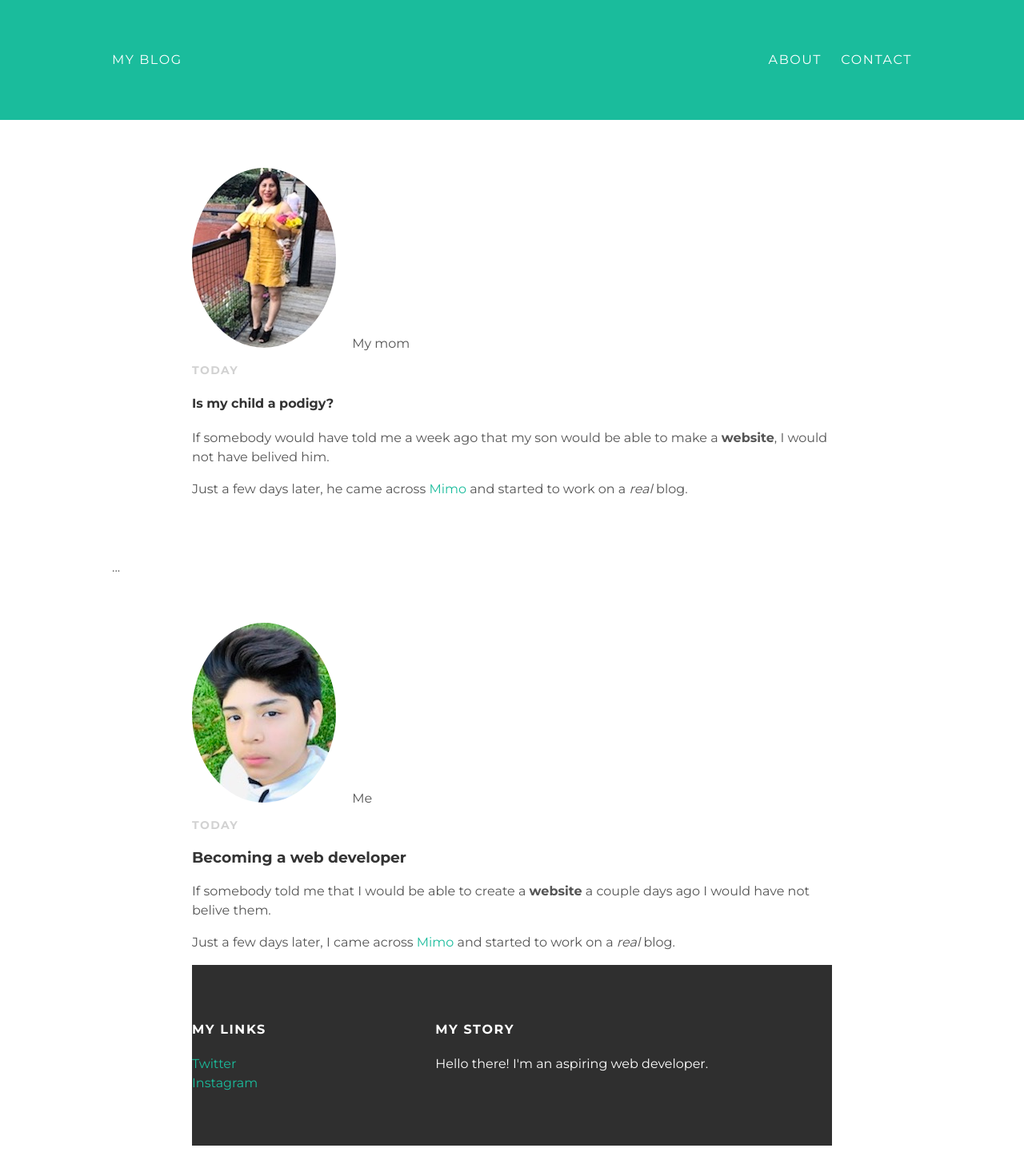
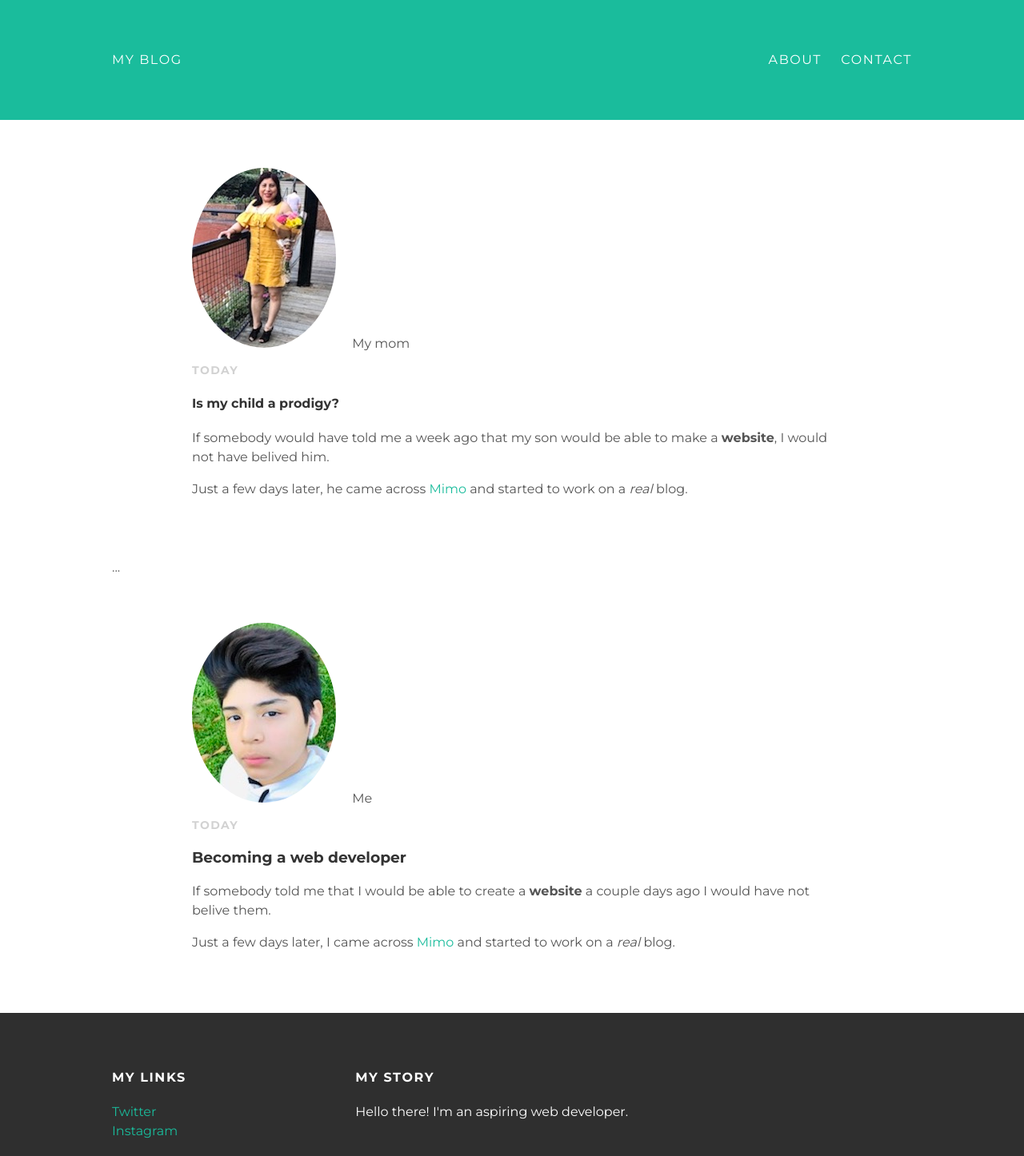
Before and after one commit to keivn102505/kevin102505.github.io, a plain HTML site: page index.html in a window 1280 px wide. Shown: the whole page at 80% size. Drawn offline with Linux system fonts and the light colour scheme.

Commit message:
Add files via upload

```diff
--- a/index.html
+++ b/index.html
@@ -19,14 +19,14 @@
       </div>
       </div>
        <div id="content">
-         <div class="container">
+         <div class="post-container">
            <div class="post">
              <div class="post-author">
                <img src="mom.jpeg">
                <span>My mom</span>
              </div>
              <p class="post-date">Today</p>
-             <h4 class="post-title">Is my child a podigy?</h4>
+             <h4 class="post-title">Is my child a prodigy?</h4>
              <div class="post-content">
              <p>If somebody would have told me a week ago that my son would be able to make a <strong>website</strong>, I would not have belived him.
              </p>
@@ -38,7 +38,7 @@
          <div class="container"> ... </div>
         </div>
       <div id="content">
-        <div class="container">
+        <div class="post-container">
           <div class="post">
             <div class="post-author">
               <img src="me.jpeg">
@@ -51,8 +51,13 @@
             </p>
             <p>Just a few days later, I came across <a href="https://getmimo.com">Mimo</a> and started to work on a <em>real</em> blog.
             </p>
+          </div>
+         </div>
+        </div>
+       </div>
             <div id="footer">
               <div class="container">
+
                 <div class="colunm">
                   <h4>My Links</h4>
                   <p>
@@ -60,15 +65,13 @@
                     <a href="https://instagram.com/kevinrubio102505">Instagram</a>
                   </p>
                 </div>
+
                 <div class="colunm">
                   <h4>My Story</h4>
                   <p>Hello there! I'm an aspiring web developer.</p>
                </div>
+
               </div>
              </div>
-          </div>
-         </div>
-        </div>
-       </div>
-      </body>
-     </html>
+            </body>
+           </html>
```
